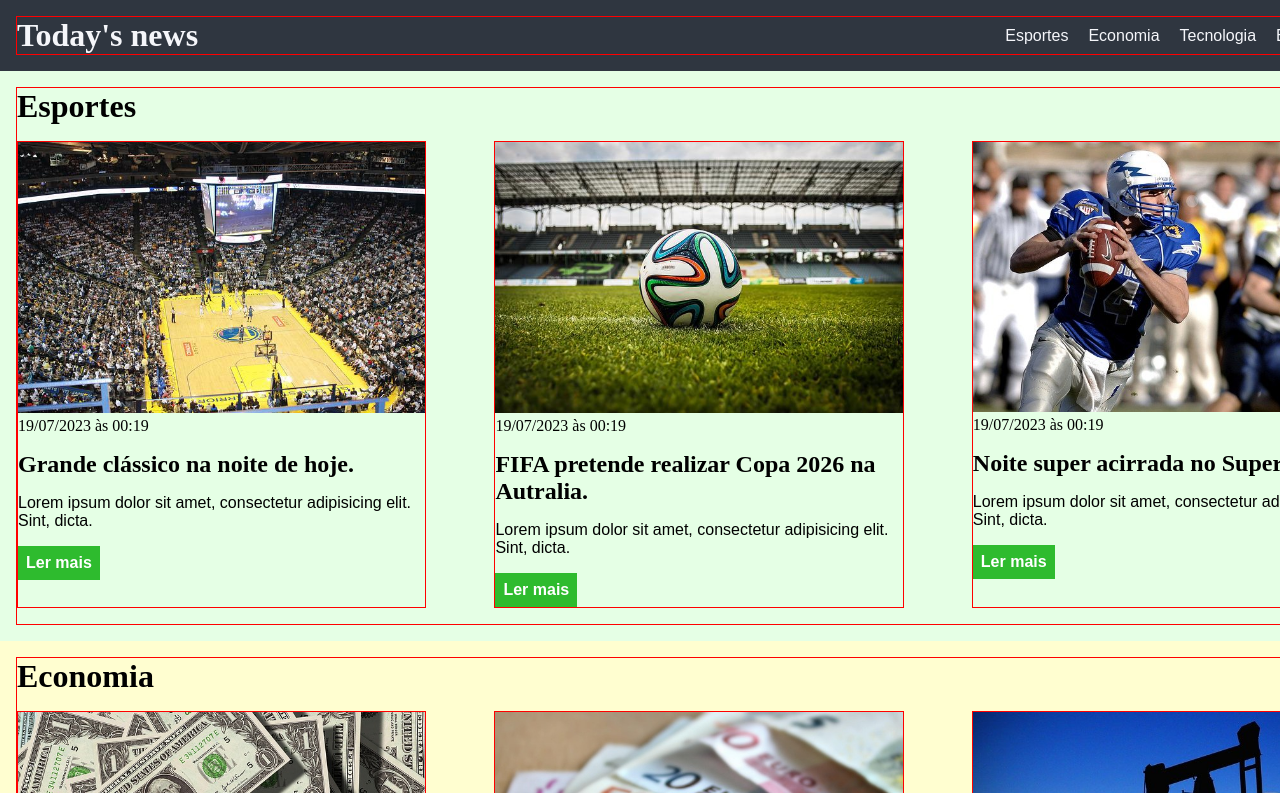
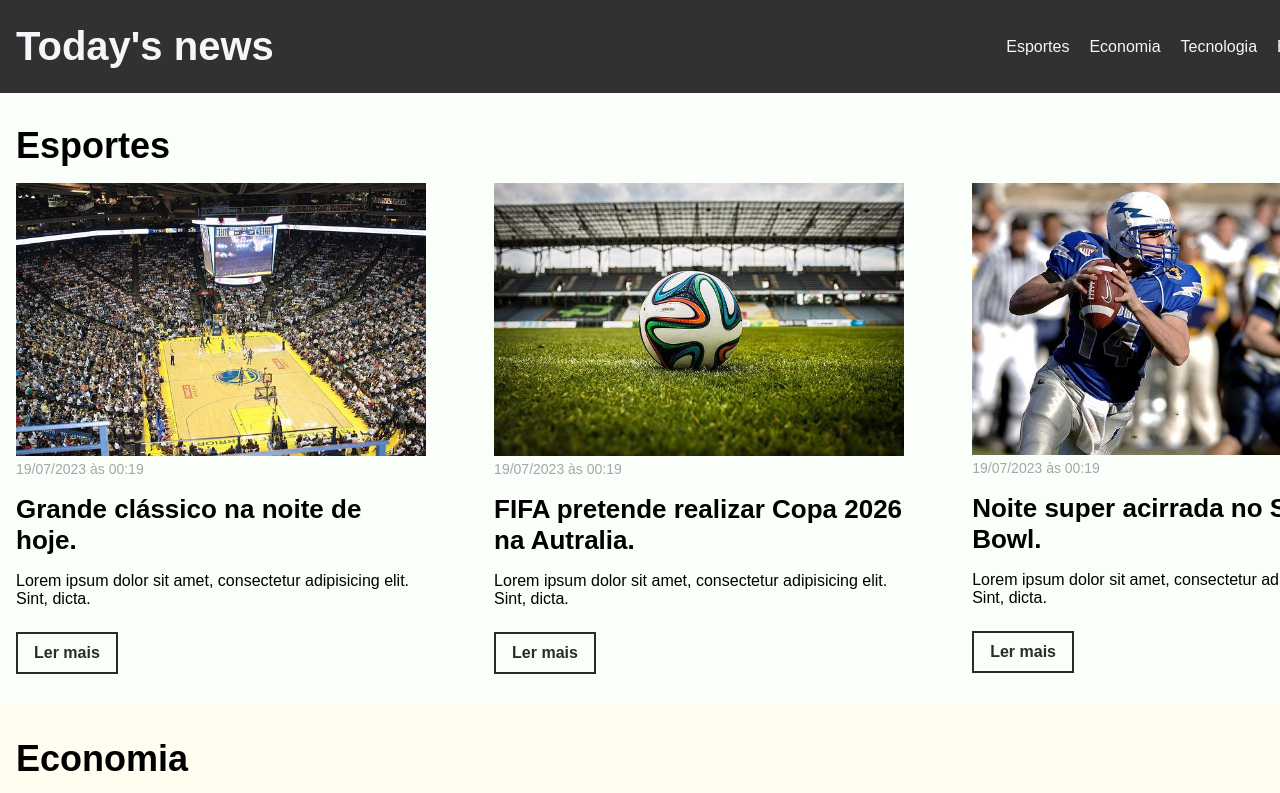
Before and after one commit to nicolasFlorian/exercicios_EBAC, a plain HTML site: page index.html in a window 1280 px wide. Shown: the top 793 px of the page. Drawn offline with Linux system fonts and the light colour scheme.

Commit message:
CSS Styles finished

```diff
--- a/style.css
+++ b/style.css
@@ -2,12 +2,18 @@
     box-sizing: border-box;
     margin: 0;
     padding: 0;
+    scroll-behavior: smooth;
 }
 
 body > header{
-    background-color: #2f3640;
-    padding: 16px;
+    background-color: #313131;
+    padding: 24px 16px;
     color: #f5f6fa;
+}
+
+body > header h1{
+    font-size: 40px;
+    font-family:Arial, Helvetica, sans-serif ;
 }
 
 header li{
@@ -35,7 +41,6 @@ header .container {
 .container{
     width: 1366px;
     margin: 0 auto;
-    border: red 1px solid;
 }
 
 .articles {
@@ -50,7 +55,6 @@ header .container {
 
 .articles article{
     width: 30%;
-    border: 1px solid red;
 }
 
 section {
@@ -63,20 +67,31 @@ section h2, .articles article {
 
 .articles article h3{
     margin: 16px 0;
+    font-family: Arial, Helvetica, sans-serif;
+    font-size: 26px;
+}
+
+.creation-date{
+    color: #a5a6ab;
+    font-family: Arial, Helvetica, sans-serif;
+    font-size: 14px;
 }
 
 .articles article a{
-    background-color: blue;
-    color: white;
-    padding: 8px;
+    color: rgb(43, 43, 43);
+    padding: 10px 16px;
     display: inline-block;
     text-decoration: none;
-    margin-top: 16px;
+    margin-top: 24px;
     font-weight: bold;
+    border: 2px solid rgb(43, 43, 43);
+    transition: all 0.3s ease;
 }
 
 .articles article a:hover{
     text-decoration: underline;
+    color: white;
+    background-color: rgb(43, 43, 43);
 }
 
 .articles article p,
@@ -84,27 +99,25 @@ section h2, .articles article {
     font-family: Arial, Helvetica, sans-serif;
 }
 
-.articles article h3 {
-    font-size: 24px;
-}
-
 section h2{
-    font-size: 32px;
+    font-size: 36px;
+    font-family: Arial, Helvetica, sans-serif;
+    font-weight: bolder;
+    margin: 16px 0px;
 }
 
 #sports{
-    background-color: rgba(0, 255, 0, 0.1);
-}
-
-#sports .articles article a{
-    background-color: rgba(0, 170, 0, 0.8);
+    background-color: rgba(200, 255, 200, 0.1);
 }
 
 #economy{
-    background-color: rgba(255, 250, 101, 0.3);
+    background-color: rgba(255, 232, 103, 0.1);
 }
 
+#technology{
+    background-color: rgba(158, 189, 255, 0.1);
+}
 
-#economy .articles article a{
-    background-color: rgba(255, 159, 26, 0.8);
+#entertainment{
+    background-color: rgba(255, 170, 100, 0.1);
 }
```
